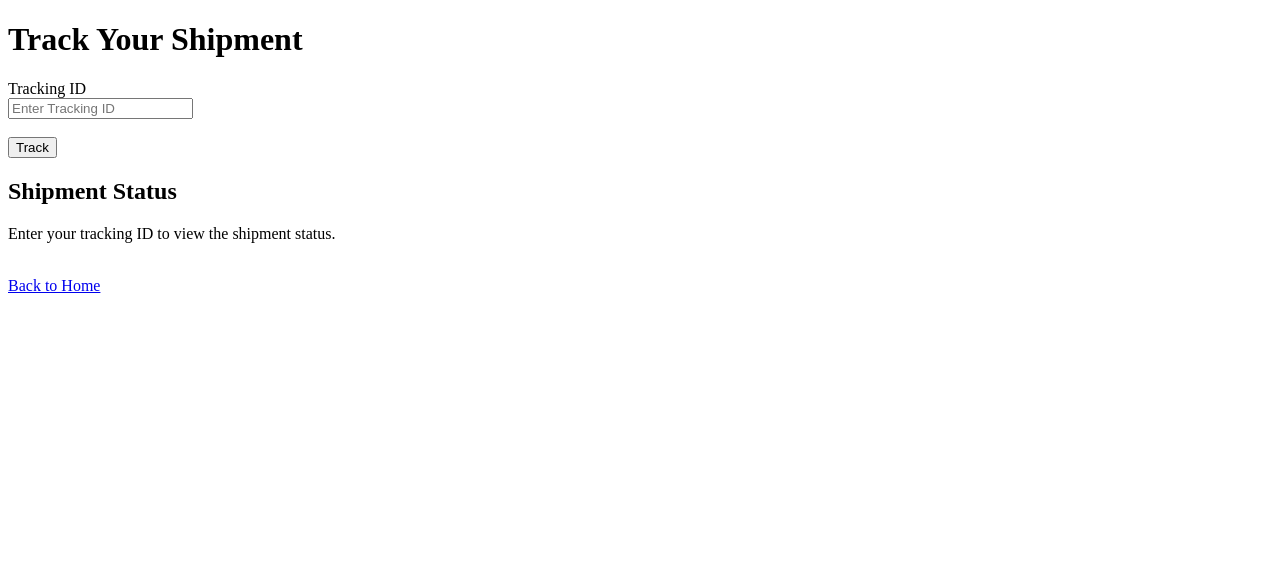
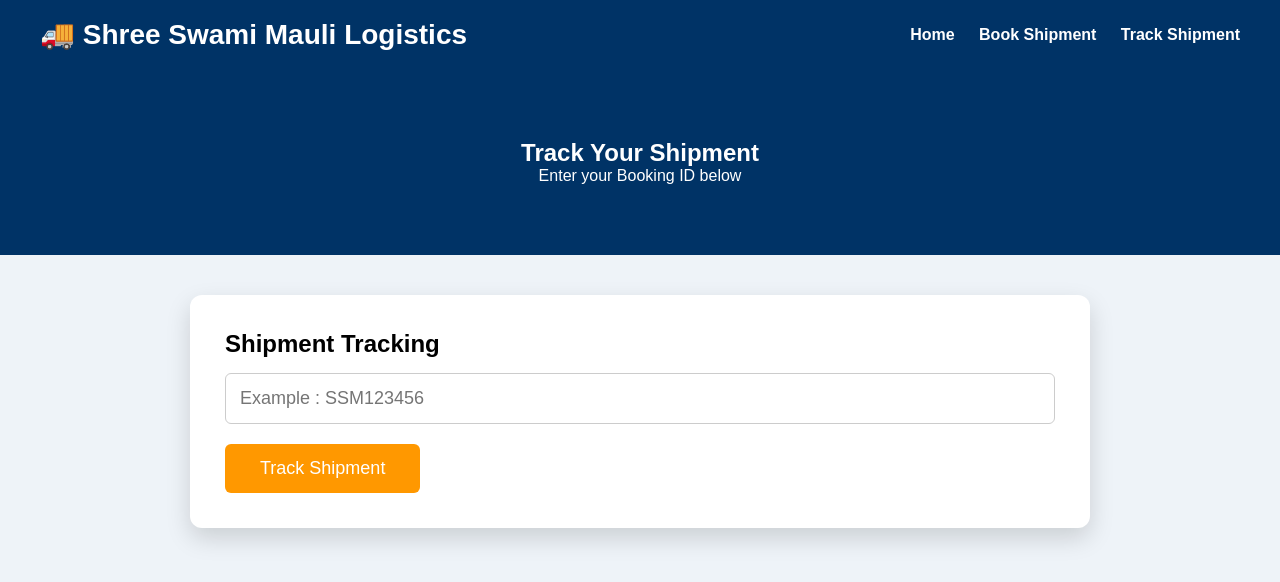
Before and after one commit to angryvikas76-create/shree-swami-mauli-logistics, a plain HTML site: page traking.html in a window 1280 px wide. Drawn offline with Linux system fonts and the light colour scheme.

Commit message:
Update traking.html

```diff
--- a/traking.html
+++ b/traking.html
@@ -1,22 +1,175 @@
 <!DOCTYPE html>
-<html>
+<html lang="en">
 <head>
-    <title>Track Shipment</title>
+
+<meta charset="UTF-8">
+<meta name="viewport" content="width=device-width,initial-scale=1">
+
+<title>Track Shipment | Shree Swami Mauli Logistics</title>
+
+<style>
+
+*{
+margin:0;
+padding:0;
+box-sizing:border-box;
+font-family:Arial,sans-serif;
+}
+
+body{
+background:#eef3f8;
+}
+
+header{
+background:#003366;
+color:white;
+padding:18px 40px;
+display:flex;
+justify-content:space-between;
+align-items:center;
+flex-wrap:wrap;
+}
+
+.logo{
+font-size:28px;
+font-weight:bold;
+}
+
+nav a{
+color:white;
+text-decoration:none;
+margin-left:20px;
+font-weight:bold;
+}
+
+.banner{
+background:#003366;
+color:white;
+padding:70px 20px;
+text-align:center;
+}
+
+.container{
+max-width:900px;
+margin:40px auto;
+background:white;
+padding:35px;
+border-radius:12px;
+box-shadow:0 10px 25px rgba(0,0,0,.15);
+}
+
+input{
+width:100%;
+padding:14px;
+font-size:18px;
+border:1px solid #ccc;
+border-radius:6px;
+margin-top:15px;
+}
+
+button{
+margin-top:20px;
+background:#ff9800;
+color:white;
+border:none;
+padding:14px 35px;
+font-size:18px;
+border-radius:6px;
+cursor:pointer;
+}
+
+.result{
+display:none;
+margin-top:35px;
+padding:25px;
+background:#f8f8f8;
+border-radius:10px;
+}
+
+table{
+width:100%;
+border-collapse:collapse;
+margin-top:20px;
+}
+
+td{
+padding:12px;
+border-bottom:1px solid #ddd;
+}
+
+.progress{
+margin-top:25px;
+}
+
+.step{
+padding:12px;
+margin:10px 0;
+border-radius:6px;
+font-weight:bold;
+}
+
+.done{
+background:#d4edda;
+color:#155724;
+}
+
+.pending{
+background:#eeeeee;
+color:#666;
+}
+
+footer{
+margin-top:40px;
+background:#003366;
+color:white;
+text-align:center;
+padding:20px;
+}
+
+</style>
+
 </head>
+
 <body>
-    <h1>Track Your Shipment</h1>
 
-    <form>
-        <label>Tracking ID</label><br>
-        <input type="text" placeholder="Enter Tracking ID"><br><br>
+<header>
 
-        <button type="button">Track</button>
-    </form>
+<div class="logo">
+🚚 Shree Swami Mauli Logistics
+</div>
 
-    <h2>Shipment Status</h2>
-    <p>Enter your tracking ID to view the shipment status.</p>
+<nav>
 
-    <br>
-    <a href="index.html">Back to Home</a>
-</body>
-</html>
+<a href="index.html">Home</a>
+
+<a href="booking.html">Book Shipment</a>
+
+<a href="track.html">Track Shipment</a>
+
+</nav>
+
+</header>
+
+<section class="banner">
+
+<h1>Track Your Shipment</h1>
+
+<p>Enter your Booking ID below</p>
+
+</section>
+
+<div class="container">
+
+<h2>Shipment Tracking</h2>
+
+<input
+id="trackId"
+placeholder="Example : SSM123456">
+
+<button onclick="trackShipment()">
+
+Track Shipment
+
+</button>
+
+<div id="result" class="result">
```
